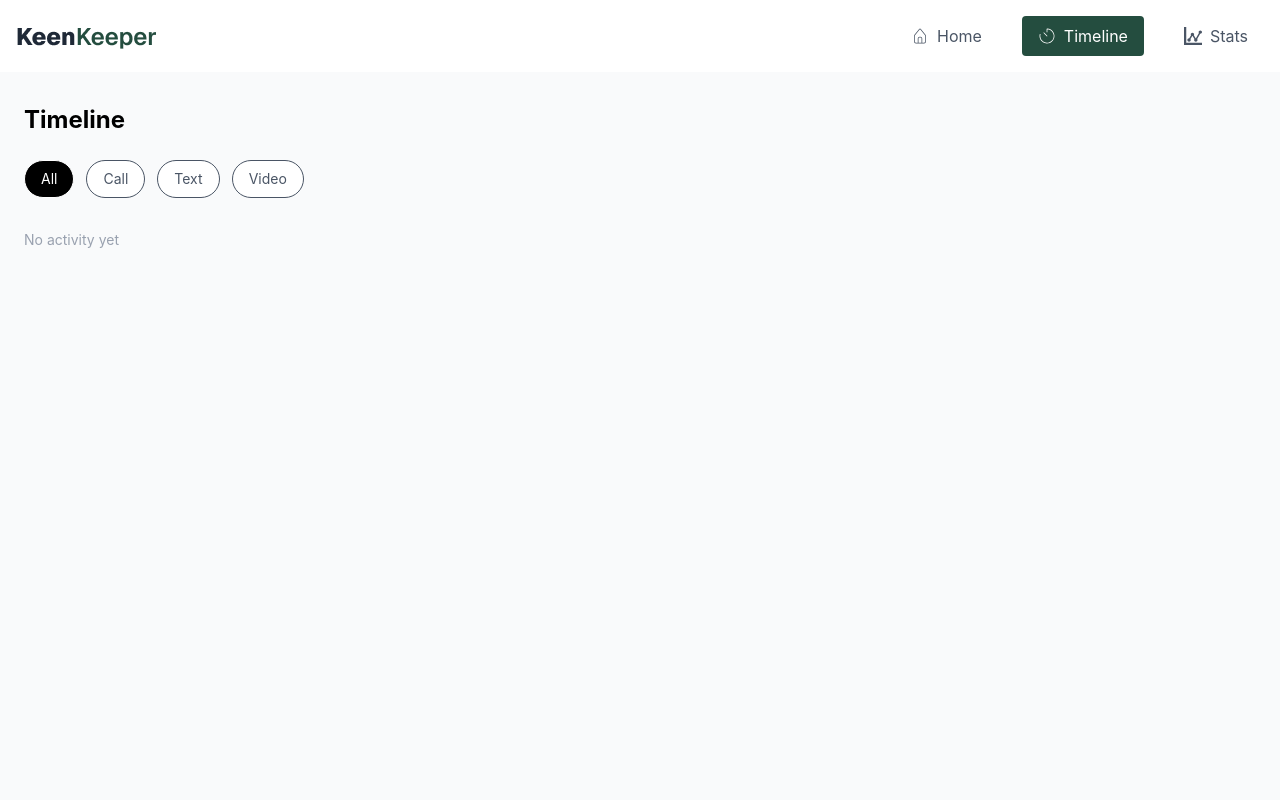
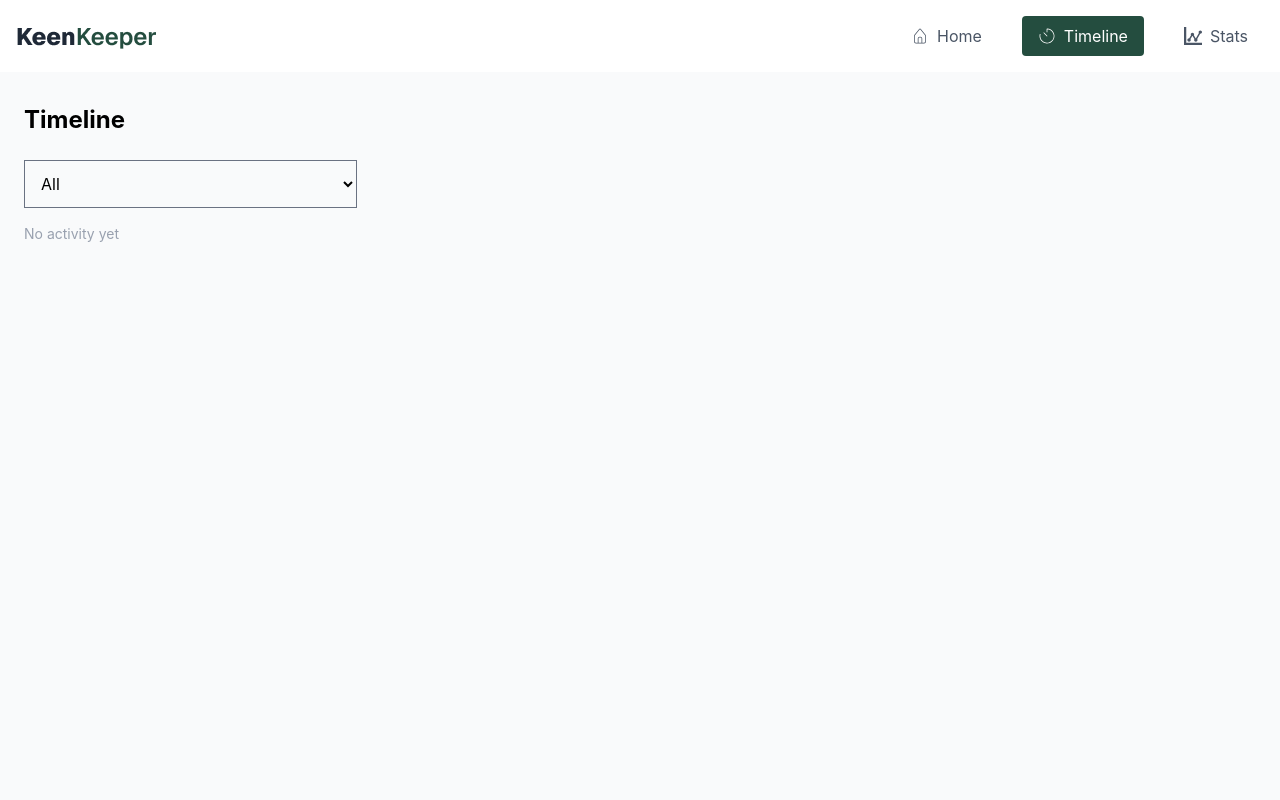
Before and after one commit to kutub-DEV-2025/Assignment-07, a React (Vite) app: page /timeline in a window 1280 px wide. Shown: the top 800 px of the page. Built offline with nearby package versions, Linux system fonts and the light colour scheme.

Commit message:
Home Page updeted

```diff
--- a/src/components/FriendCard.jsx
+++ /dev/null
@@ -1,47 +0,0 @@
-import { getStatusStyle } from "../utils/statusStyle";
-
-export default function FriendCard({ friend, onClick }) {
-  const status = friend.status?.toLowerCase().trim();
-
-  return (
-    <div
-      onClick={onClick}
-      className="bg-white border border-gray-100 rounded-2xl p-5 hover:shadow-md transition cursor-pointer flex flex-col items-center text-center"
-    >
-
-      <img
-        src={friend.picture}
-        alt={friend.name}
-        className="w-16 h-16 rounded-full object-cover mb-3"
-      />
-
-
-      <h2 className="text-base font-semibold text-gray-900">
-        {friend.name}
-      </h2>
-
-      <p className="text-xs text-gray-500 mt-1">
-        {friend.days_since_contact} days ago
-      </p>
-
-      <div className="flex flex-wrap justify-center gap-1.5 mt-3">
-        {friend.tags.map((tag, i) => (
-          <span
-            key={i}
-            className="text-[11px] px-2.5 py-1 rounded-full bg-gray-50 text-gray-600 border border-gray-100"
-          >
-            {tag}
-          </span>
-        ))}
-      </div>
-
-      <span
-        className={`mt-4 text-[11px] px-3 py-1 rounded-full border font-medium capitalize ${getStatusStyle(
-          status
-        )}`}
-      >
-        {friend.status}
-      </span>
-    </div>
-  );
-}
--- a/src/pages/Home.jsx
+++ b/src/pages/Home.jsx
@@ -3,6 +3,7 @@ import friends from "../data/friends.json";
 import { useNavigate } from "react-router-dom";
 import Banner from "../components/Banner";
 import Loader from "../components/Loader";
+import { getStatusStyle } from "../utils/statusStyle";
 
 export default function Home() {
   const navigate = useNavigate();
@@ -37,11 +38,11 @@ export default function Home() {
             <div
               key={f.id}
               onClick={() => navigate(`/friend/${f.id}`)}
-              className="bg-white border border-gray-100 rounded-2xl p-5 hover:shadow-md transition cursor-pointer"
+              className="bg-white border border-gray-100 rounded-2xl p-5 hover:shadow-md transition cursor-pointer shadow-card  flex flex-col items-center text-center gap-2"
             >
               <img
                 src={f.picture}
-                className="w-14 h-14 rounded-full object-cover mb-3"
+                className="w-14 h-14 rounded-full object-cover mb-3 "
               />
 
               <h2 className="font-semibold text-gray-900">
@@ -52,7 +53,10 @@ export default function Home() {
                 {f.days_since_contact} days ago
               </p>
 
-              <span className="text-xs mt-3 inline-block px-3 py-1 bg-gray-100 rounded-full">
+              <span
+        className={`mt-4 text-[11px] px-3 py-1 rounded-full border font-medium capitalize ${getStatusStyle(
+          f.status?.toLocaleLowerCase().trim()
+        )}`}>
                 {f.status}
               </span>
             </div>
--- a/src/pages/Stats.jsx
+++ b/src/pages/Stats.jsx
@@ -29,6 +29,7 @@ export default function Stats() {
 
         <PieChart width={320} height={320}>
           <Pie
+           innerRadius={80}
             data={data}
             cx="50%"
             cy="50%"
--- a/src/pages/Timeline.jsx
+++ b/src/pages/Timeline.jsx
@@ -24,24 +24,19 @@ export default function Timeline() {
       <h1 className="text-2xl font-bold mb-6">
         Timeline
       </h1>
+      <select name="" id="" className="p-3 border border-gray-500 mb-4 w-full lg:w-[27%]"
+            onChange={(e) => setFilter(e.target.value)}>
+
+        {filters.map((item) => (
+          <option
+            value={item}
+          >
+            {item}
+          </option>
+        ))}
+      </select>
 
 
-      <div className="flex gap-3 mb-8">
-        {filters.map((item) => (
-          <button
-            key={item}
-            onClick={() => setFilter(item)}
-            className={`px-4 py-2 rounded-full text-sm border transition
-              ${
-                filter === item
-                  ? "bg-black text-white"
-                  : "bg-white text-gray-600 hover:bg-gray-100"
-              }`}
-          >
-            {item}
-          </button>
-        ))}
-      </div>
 
 
       <div className="space-y-3">
--- a/src/utils/statusStyle.js
+++ b/src/utils/statusStyle.js
@@ -6,6 +6,6 @@ export const getStatusStyle = (status) => {
     "almost due": "bg-[#FFFAEB] text-[#B54708] border-[#FEDF89]",
     "on-track": "bg-[#ECFDF3] text-[#027A48] border-[#ABEFC6]",
   };
-
+  console.log(s)
   return map[s] || "bg-gray-100 text-gray-500 border-gray-200";
 };
```
